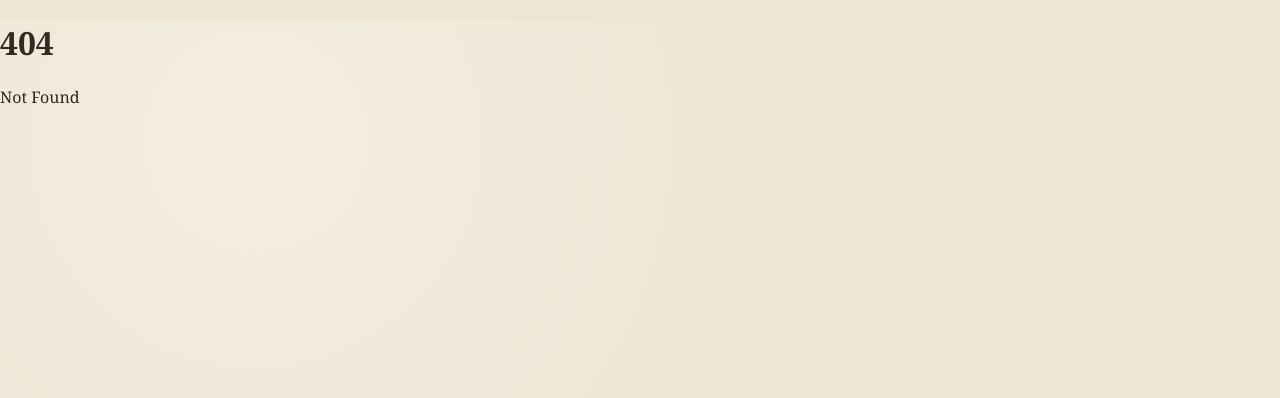
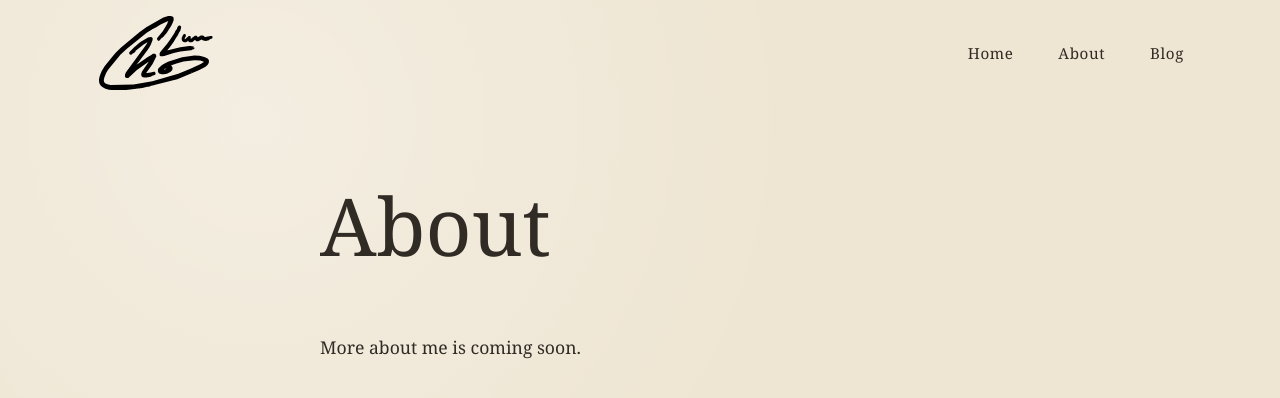
Before and after one commit to ch-lum/ch-lum.github.io, a SvelteKit app: page /about in a window 1280 px wide. Before the commit this address had no page. Shown: the top 398 px of the page. Built offline with nearby package versions, Linux system fonts and the light colour scheme.

Commit message:
add site header and about navigation

```diff
--- /dev/null
+++ b/src/lib/SiteHeader.svelte
@@ -0,0 +1,40 @@
+<header>
+  <a class="signature" href="/" aria-label="Chrissy Lum — home">
+    <img src="/placeholders/autograph-start.svg" alt="" />
+  </a>
+
+  <nav aria-label="Primary navigation">
+    <a href="/">Home</a>
+    <a href="/about/">About</a>
+    <a href="/blog/">Blog</a>
+  </nav>
+</header>
+
+<style>
+  header {
+    display: flex;
+    align-items: center;
+    justify-content: space-between;
+    width: min(68rem, calc(100% - 3rem));
+    min-height: 5.5rem;
+    margin: 0 auto;
+    padding: .8rem 0;
+  }
+  .signature { display: block; width: 7.5rem; }
+  .signature img { width: 100%; }
+  nav { display: flex; gap: clamp(1.2rem, 4vw, 2.8rem); }
+  nav a {
+    font-size: .95rem;
+    letter-spacing: .04em;
+    text-decoration: none;
+    text-underline-offset: .28em;
+  }
+  nav a:hover, nav a:focus-visible { text-decoration: underline; }
+  a:focus-visible { outline: 1px solid #6f5b42; outline-offset: .35rem; }
+  @media (max-width: 480px) {
+    header { width: calc(100% - 2rem); min-height: 4.5rem; }
+    .signature { width: 5.5rem; }
+    nav { gap: 1rem; }
+    nav a { font-size: .85rem; }
+  }
+</style>
--- a/src/routes/+layout.svelte
+++ b/src/routes/+layout.svelte
@@ -1,6 +1,8 @@
 <script lang="ts">
+  import SiteHeader from '$lib/SiteHeader.svelte';
   import '../styles/global.css';
   let { children } = $props();
 </script>
 
+<SiteHeader />
 {@render children()}
--- a/src/routes/+page.svelte
+++ b/src/routes/+page.svelte
@@ -13,7 +13,7 @@
     <div class="words">
       <img class="autograph" src="/placeholders/autograph-start.svg" alt="Chrissy Lum" />
       <div class="introduction">
-        <h1 id="intro-title">Who am I?</h1>
+        <h1 id="intro-title"><a class="about-link" href="/about/">Who am I?</a></h1>
         <p>
           Isn't that a great question. Even if I tried this blurb wouldn't give you an answer.
           I've gone basic, falling in love with physical media once again. This website
@@ -44,6 +44,9 @@
   .autograph { width: min(13.5rem, 100%); }
   .introduction { max-width: 13.5rem; }
   h1 { margin: 0 0 .5rem; font-size: clamp(1.1rem, 2.1vw, 1.4rem); font-weight: 400; line-height: 1.1; }
+  .about-link { color: inherit; text-decoration: none; text-underline-offset: .2em; }
+  .about-link:hover, .about-link:focus-visible { text-decoration: underline; }
+  .about-link:focus-visible { outline: none; }
   p { margin: 0; font-size: clamp(.78rem, 1.05vw, .9rem); line-height: 1.55; }
   .portrait { width: 100%; height: 100%; object-fit: cover; }
   nav { display: flex; justify-content: center; gap: clamp(1rem, 6vw, 4rem); margin-top: clamp(2.4rem, 7vw, 5rem); }
--- /dev/null
+++ b/src/routes/about/+page.svelte
@@ -0,0 +1,12 @@
+<svelte:head><title>About — Chrissy Lum</title></svelte:head>
+
+<main>
+  <h1>About</h1>
+  <p>More about me is coming soon.</p>
+</main>
+
+<style>
+  main { width: min(40rem, calc(100% - 3rem)); margin: 4rem auto; }
+  h1 { font-size: clamp(2.5rem, 8vw, 5rem); font-weight: 400; }
+  p { font-size: 1.1rem; line-height: 1.6; }
+</style>
--- /dev/null
+++ b/src/routes/blog/+page.svelte
@@ -0,0 +1,12 @@
+<svelte:head><title>Blog — Chrissy Lum</title></svelte:head>
+
+<main>
+  <h1>Blog</h1>
+  <p>The blog archive is coming soon.</p>
+</main>
+
+<style>
+  main { width: min(40rem, calc(100% - 3rem)); margin: 4rem auto; }
+  h1 { font-size: clamp(2.5rem, 8vw, 5rem); font-weight: 400; }
+  p { font-size: 1.1rem; line-height: 1.6; }
+</style>
```
